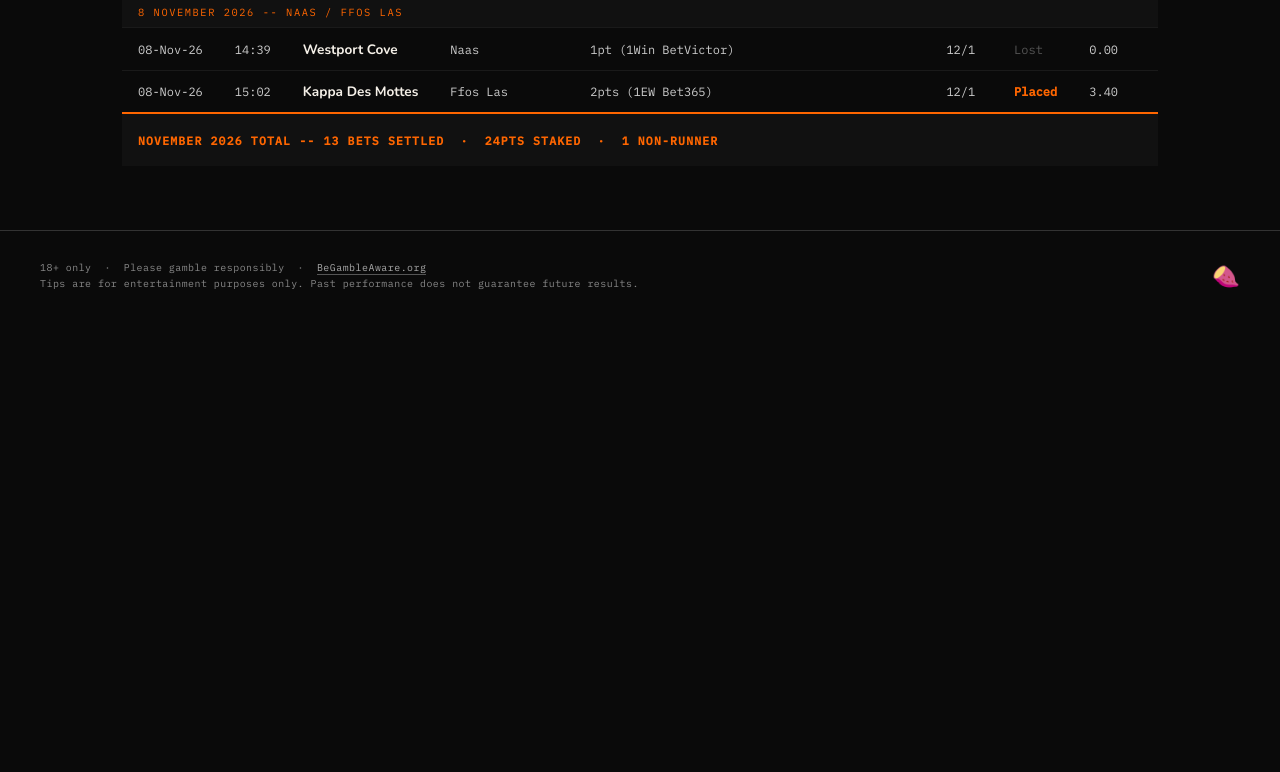
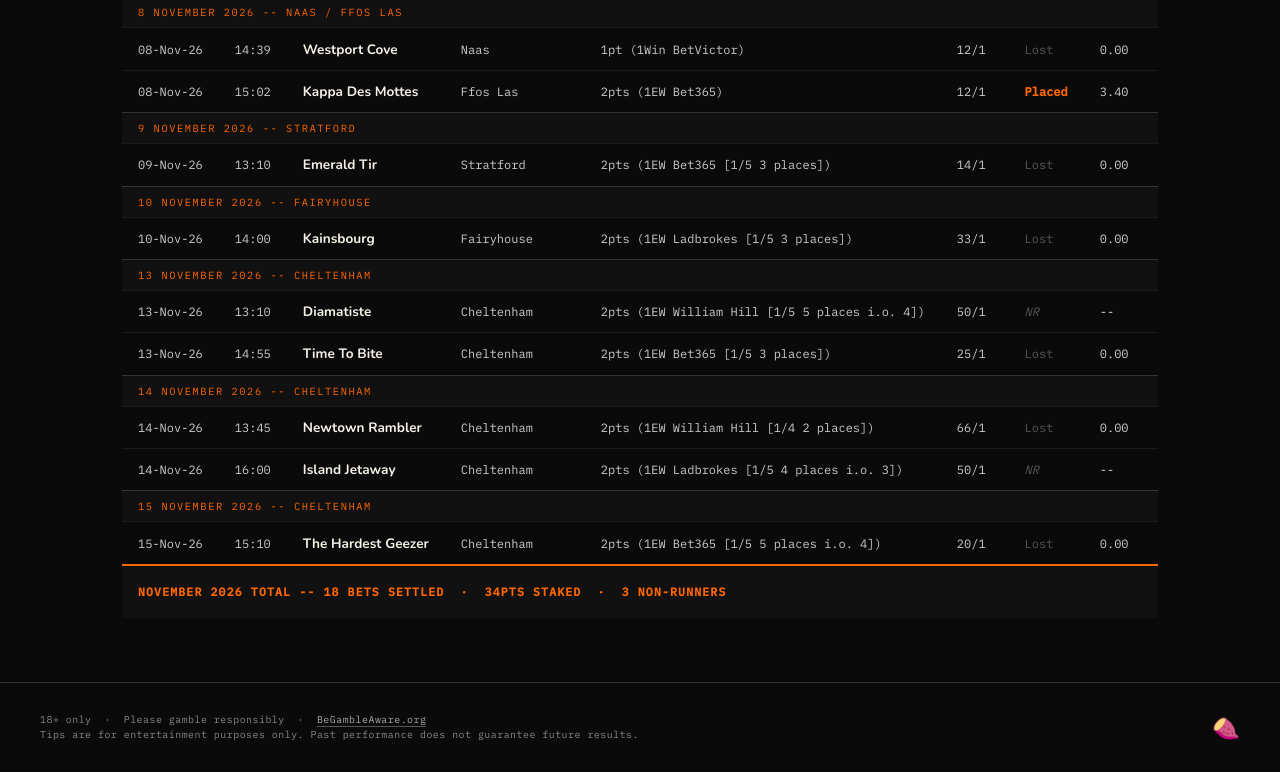
Before and after one commit to eddiejamesbet/eddiejamestips, a plain HTML site: page advised-november-2026.html in a window 1280 px wide. Shown: the part 1230-2002 px from the top of the page. Before the commit the page ends 1550 px from the top, so only its background shows below. Drawn offline with nearby package versions, Linux system fonts and the light colour scheme.

Commit message:
Update advised-november-2026.html

```diff
--- a/advised-november-2026.html
+++ b/advised-november-2026.html
@@ -69,7 +69,7 @@
         <div class="tagline">The Esoteric Tipster.</div>
       </div>
     </div>
-    <div class="header-record">Since inception &nbsp;&#183;&nbsp; 375 bets &nbsp;&#183;&nbsp; +281.43pts &nbsp;&#183;&nbsp; advised price</div>
+    <div class="header-record">Since inception &nbsp;&#183;&nbsp; 380 bets &nbsp;&#183;&nbsp; +271.43pts &nbsp;&#183;&nbsp; advised price</div>
   </header>
   <nav>
     <a href="index.html">Home</a>
@@ -83,9 +83,9 @@
     <section style="margin-bottom:3rem">
       <div class="section-label">Advised Price Record &#45;&#45; November 2026</div>
       <div class="summary">
-        <div class="stat"><div class="stat-number neg">&#45;15.20pts</div><div class="stat-label">Total P&amp;L</div></div>
-        <div class="stat"><div class="stat-number">13</div><div class="stat-label">Bets Settled</div></div>
-        <div class="stat"><div class="stat-number neg">&#45;63.3%</div><div class="stat-label">ROI</div></div>
+        <div class="stat"><div class="stat-number neg">&#45;25.20pts</div><div class="stat-label">Total P&amp;L</div></div>
+        <div class="stat"><div class="stat-number">18</div><div class="stat-label">Bets Settled</div></div>
+        <div class="stat"><div class="stat-number neg">&#45;74.1%</div><div class="stat-label">ROI</div></div>
         <div class="stat"><div class="stat-number">0W / 2P</div><div class="stat-label">Results</div></div>
       </div>
     </section>
@@ -119,11 +119,23 @@
           <tr class="meeting-header"><td colspan="10">8 November 2026 &#45;&#45; Naas / Ffos Las</td></tr>
           <tr><td>08-Nov-26</td><td>14:39</td><td class="horse">Westport Cove</td><td>Naas</td><td>1pt (1Win BetVictor)</td><td>12/1</td><td class="lost">Lost</td><td>0.00</td><td class="pl-neg">&#45;1.00</td><td class="running">+280.03</td></tr>
           <tr><td>08-Nov-26</td><td>15:02</td><td class="horse">Kappa Des Mottes</td><td>Ffos Las</td><td>2pts (1EW Bet365)</td><td>12/1</td><td class="placed">Placed</td><td>3.40</td><td class="pl-pos">+1.40</td><td class="running">+281.43</td></tr>
+          <tr class="meeting-header"><td colspan="10">9 November 2026 &#45;&#45; Stratford</td></tr>
+          <tr><td>09-Nov-26</td><td>13:10</td><td class="horse">Emerald Tir</td><td>Stratford</td><td>2pts (1EW Bet365 [1/5 3 places])</td><td>14/1</td><td class="lost">Lost</td><td>0.00</td><td class="pl-neg">&#45;2.00</td><td class="running">+279.43</td></tr>
+          <tr class="meeting-header"><td colspan="10">10 November 2026 &#45;&#45; Fairyhouse</td></tr>
+          <tr><td>10-Nov-26</td><td>14:00</td><td class="horse">Kainsbourg</td><td>Fairyhouse</td><td>2pts (1EW Ladbrokes [1/5 3 places])</td><td>33/1</td><td class="lost">Lost</td><td>0.00</td><td class="pl-neg">&#45;2.00</td><td class="running">+277.43</td></tr>
+          <tr class="meeting-header"><td colspan="10">13 November 2026 &#45;&#45; Cheltenham</td></tr>
+          <tr><td>13-Nov-26</td><td>13:10</td><td class="horse">Diamatiste</td><td>Cheltenham</td><td>2pts (1EW William Hill [1/5 5 places i.o. 4])</td><td>50/1</td><td class="nr">NR</td><td>&#45;&#45;</td><td class="nr">&#45;&#45;</td><td class="running">+277.43</td></tr>
+          <tr><td>13-Nov-26</td><td>14:55</td><td class="horse">Time To Bite</td><td>Cheltenham</td><td>2pts (1EW Bet365 [1/5 3 places])</td><td>25/1</td><td class="lost">Lost</td><td>0.00</td><td class="pl-neg">&#45;2.00</td><td class="running">+275.43</td></tr>
+          <tr class="meeting-header"><td colspan="10">14 November 2026 &#45;&#45; Cheltenham</td></tr>
+          <tr><td>14-Nov-26</td><td>13:45</td><td class="horse">Newtown Rambler</td><td>Cheltenham</td><td>2pts (1EW William Hill [1/4 2 places])</td><td>66/1</td><td class="lost">Lost</td><td>0.00</td><td class="pl-neg">&#45;2.00</td><td class="running">+273.43</td></tr>
+          <tr><td>14-Nov-26</td><td>16:00</td><td class="horse">Island Jetaway</td><td>Cheltenham</td><td>2pts (1EW Ladbrokes [1/5 4 places i.o. 3])</td><td>50/1</td><td class="nr">NR</td><td>&#45;&#45;</td><td class="nr">&#45;&#45;</td><td class="running">+273.43</td></tr>
+          <tr class="meeting-header"><td colspan="10">15 November 2026 &#45;&#45; Cheltenham</td></tr>
+          <tr><td>15-Nov-26</td><td>15:10</td><td class="horse">The Hardest Geezer</td><td>Cheltenham</td><td>2pts (1EW Bet365 [1/5 5 places i.o. 4])</td><td>20/1</td><td class="lost">Lost</td><td>0.00</td><td class="pl-neg">&#45;2.00</td><td class="running">+271.43</td></tr>
         </tbody>
         <tfoot>
           <tr>
-            <td colspan="8">November 2026 Total &#45;&#45; 13 bets settled &nbsp;&#183;&nbsp; 24pts staked &nbsp;&#183;&nbsp; 1 non-runner</td>
-            <td class="total-pl" colspan="2">&#45;15.20pts</td>
+            <td colspan="8">November 2026 Total &#45;&#45; 18 bets settled &nbsp;&#183;&nbsp; 34pts staked &nbsp;&#183;&nbsp; 3 non-runners</td>
+            <td class="total-pl" colspan="2">&#45;25.20pts</td>
           </tr>
         </tfoot>
       </table>
```
